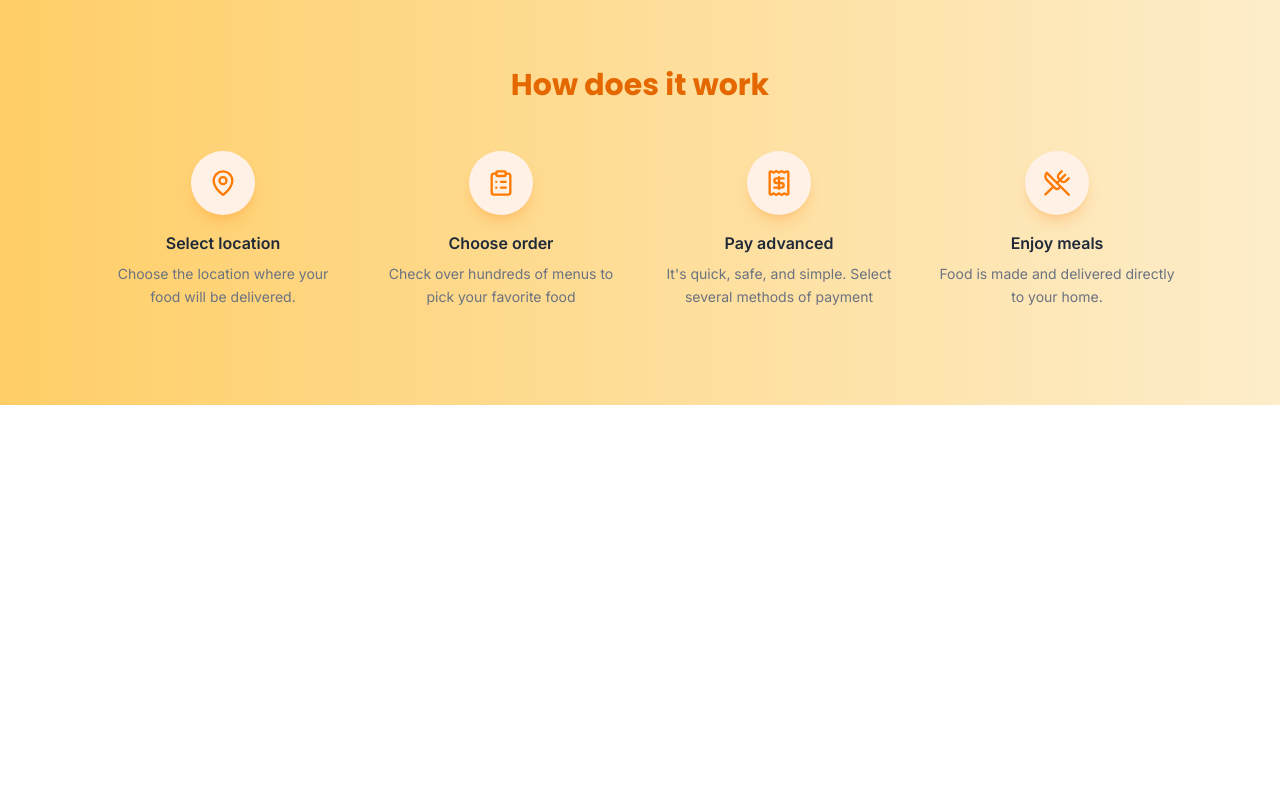
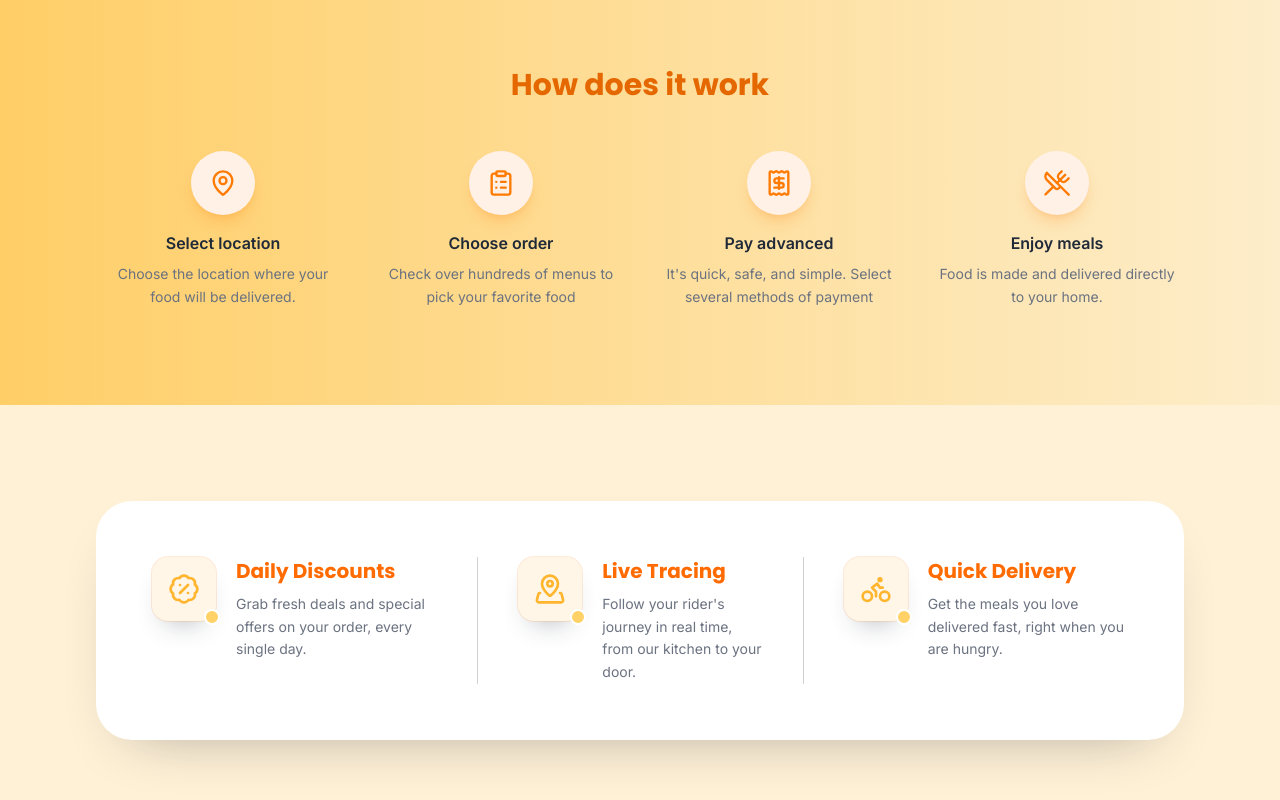
Before and after one commit to elainees-devs/food-wagon, a React (Vite) app: page / in a window 1280 px wide. Shown: the part 2872-3672 px from the top of the page. Before the commit the page ends 3277 px from the top, so only its background shows below. Built offline with nearby package versions, Linux system fonts and the light colour scheme.

Commit message:
feat(home): Add Benefits section to home page
Add a new Benefits section showcasing daily discounts, live tracing,
and quick delivery. Includes BenefitCard component, benefits data,
and barrel exports wired into the home page.

```diff
--- /dev/null
+++ b/src/features/home/components/Benefits/BenefitCard.tsx
@@ -0,0 +1,41 @@
+import type { LucideIcon } from "lucide-react";
+
+export interface BenefitCardProps {
+  icon: LucideIcon;
+  title: string;
+  description: string;
+}
+
+const ICON_TILE_CLASSES = [
+  "relative flex h-16 w-16 shrink-0 items-center justify-center rounded-2xl",
+  "bg-[#FFF6E8] ring-1 ring-primary/15",
+  "shadow-[0_14px_28px_-16px_rgba(31,41,55,0.45)]",
+].join(" ");
+
+export function BenefitCard({ icon: Icon, title, description }: BenefitCardProps) {
+  return (
+    <div className="flex items-start gap-4 md:gap-5">
+      <span className={ICON_TILE_CLASSES}>
+        <Icon
+          className="h-8 w-8 text-[#FFB52E]"
+          strokeWidth={2}
+          aria-hidden="true"
+        />
+        <span
+          aria-hidden="true"
+          className="absolute -bottom-1 -right-1 h-4 w-4 rounded-full border-2 border-white bg-[#FFD166]"
+        />
+      </span>
+
+      <div className="min-w-0">
+        <h3 className="font-display text-lg font-bold text-[#FF6B00] md:text-xl">
+          {title}
+        </h3>
+
+        <p className="mt-2 text-sm leading-relaxed text-text-secondary">
+          {description}
+        </p>
+      </div>
+    </div>
+  );
+}
--- /dev/null
+++ b/src/features/home/components/Benefits/Benefits.tsx
@@ -0,0 +1,39 @@
+import { BenefitCard } from "./BenefitCard";
+import { benefits } from "./benefits.data";
+
+const SECTION_CLASSES = "bg-[#FFF1D6] px-4 py-16 md:px-24 md:py-24";
+
+const CONTAINER_CLASSES = [
+  "mx-auto max-w-7xl rounded-[36px] bg-white",
+  "px-6 py-10 shadow-[0_24px_60px_-36px_rgba(31,41,55,0.45)]",
+  "md:px-14 md:py-14",
+].join(" ");
+
+const ITEM_CLASSES = [
+  "border-t border-[#D1D1D1] pt-8 first:border-t-0 first:pt-0",
+  "md:border-l md:border-t-0 md:px-10 md:py-0 md:first:border-l-0 md:first:pl-0 md:last:pr-0",
+].join(" ");
+
+export function Benefits() {
+  return (
+    <section aria-labelledby="benefits-heading" className={SECTION_CLASSES}>
+      <h2 id="benefits-heading" className="sr-only">
+        Why order with Food Wagon
+      </h2>
+
+      <div className={CONTAINER_CLASSES}>
+        <ul className="grid grid-cols-1 gap-y-8 md:grid-cols-3 md:gap-y-0">
+          {benefits.map((benefit) => (
+            <li key={benefit.id} className={ITEM_CLASSES}>
+              <BenefitCard
+                icon={benefit.icon}
+                title={benefit.title}
+                description={benefit.description}
+              />
+            </li>
+          ))}
+        </ul>
+      </div>
+    </section>
+  );
+}
--- /dev/null
+++ b/src/features/home/components/Benefits/benefits.data.ts
@@ -0,0 +1,32 @@
+import { BadgePercent, Bike, MapPinned, type LucideIcon } from "lucide-react";
+
+export interface Benefit {
+  id: string;
+  icon: LucideIcon;
+  title: string;
+  description: string;
+}
+
+export const benefits: Benefit[] = [
+  {
+    id: "daily-discounts",
+    icon: BadgePercent,
+    title: "Daily Discounts",
+    description:
+      "Grab fresh deals and special offers on your order, every single day.",
+  },
+  {
+    id: "live-tracing",
+    icon: MapPinned,
+    title: "Live Tracing",
+    description:
+      "Follow your rider's journey in real time, from our kitchen to your door.",
+  },
+  {
+    id: "quick-delivery",
+    icon: Bike,
+    title: "Quick Delivery",
+    description:
+      "Get the meals you love delivered fast, right when you are hungry.",
+  },
+];
--- /dev/null
+++ b/src/features/home/components/Benefits/index.ts
@@ -0,0 +1,4 @@
+export { BenefitCard } from "./BenefitCard";
+export type { BenefitCardProps } from "./BenefitCard";
+export { Benefits } from "./Benefits";
+export type { Benefit } from "./benefits.data";
--- a/src/features/home/components/index.ts
+++ b/src/features/home/components/index.ts
@@ -1,3 +1,4 @@
+export { Benefits } from "./Benefits";
 export { FeaturedRestaurants } from "./FeaturedRestaurants";
 export { FlashDeals } from "./FlashDeals";
 export { Hero } from "./Hero/Hero";
--- a/src/features/home/pages/HomePage.tsx
+++ b/src/features/home/pages/HomePage.tsx
@@ -1,5 +1,6 @@
 import { Header } from "@/components/layout/Header";
 import {
+  Benefits,
   FeaturedRestaurants,
   FlashDeals,
   Hero,
@@ -18,6 +19,7 @@ export function HomePage() {
       <SearchByFood />
       <PopularItems />
       <HowItWorks />
+      <Benefits />
     </div>
   );
 }
```
